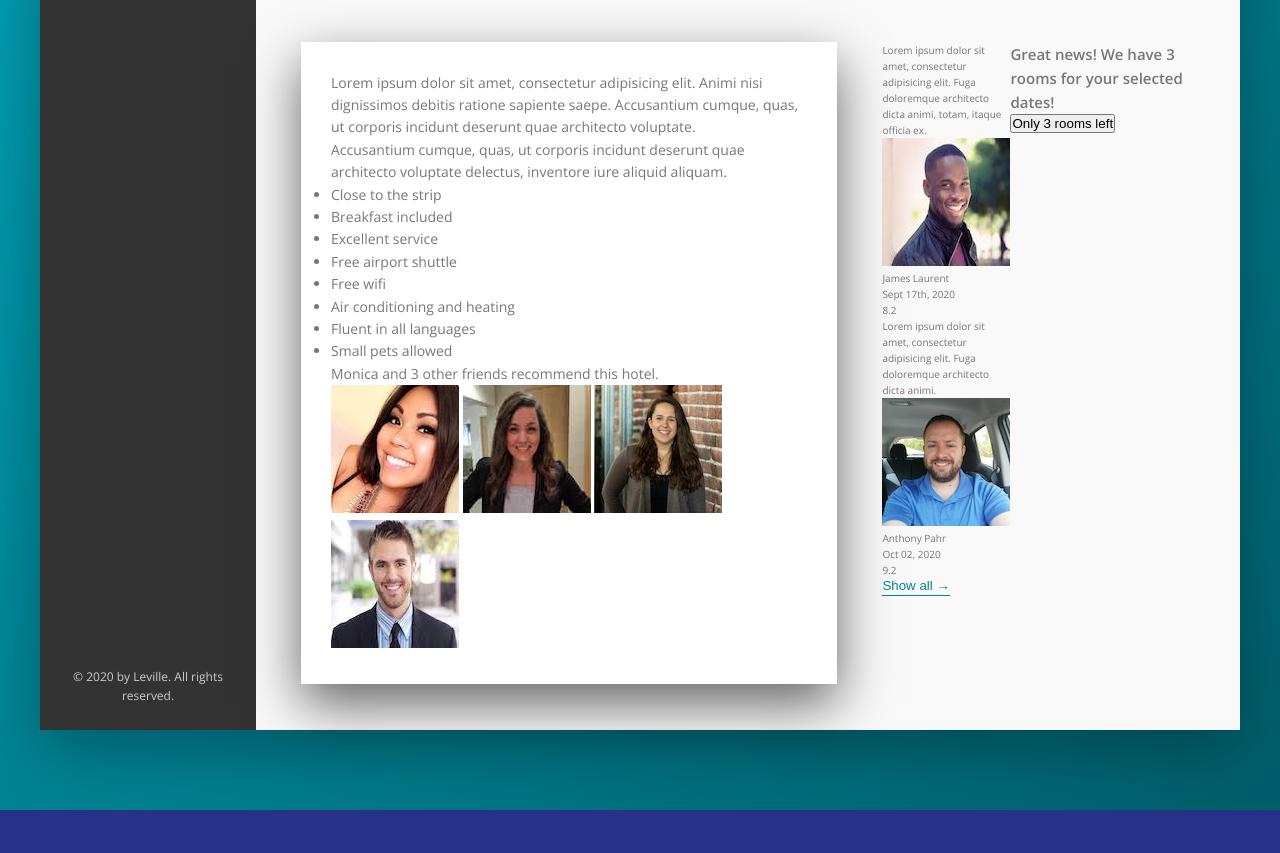
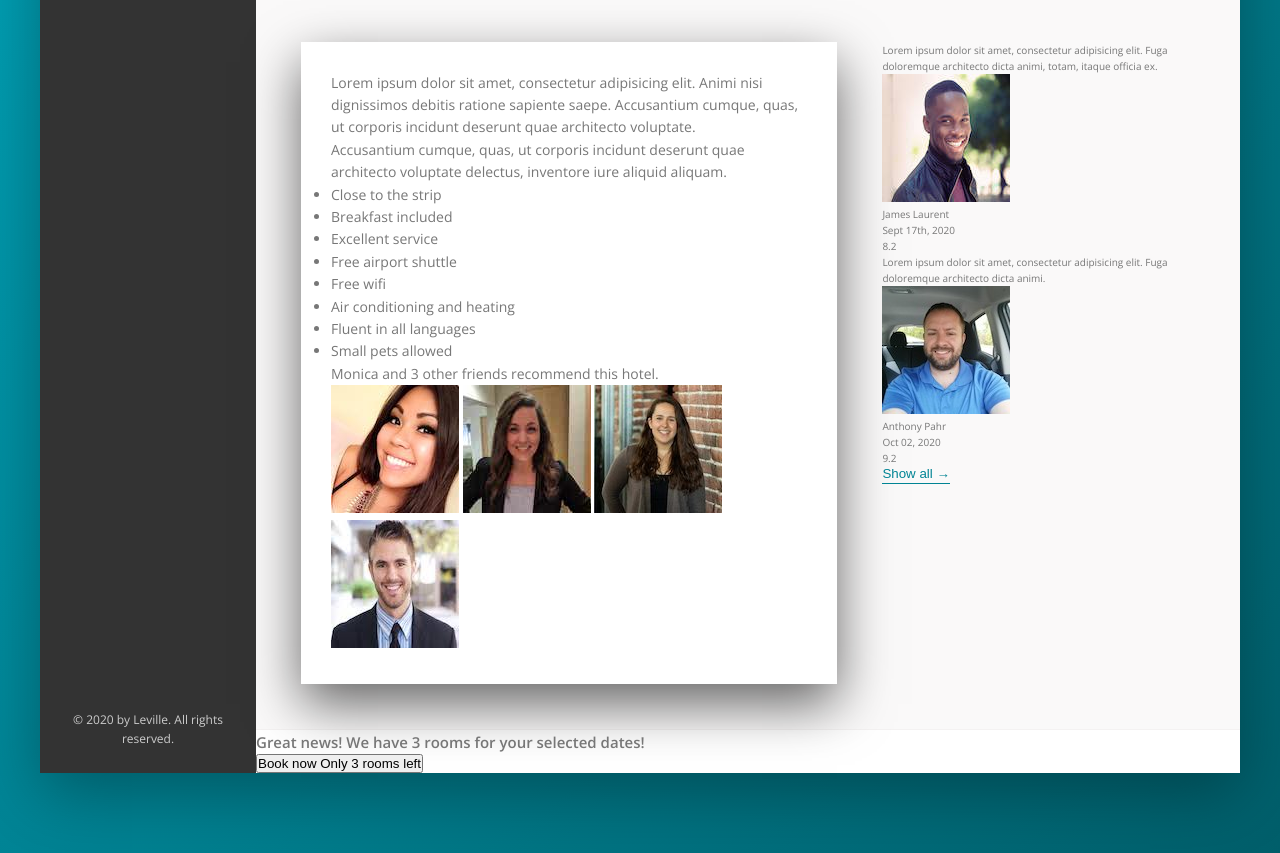
Before and after one commit to RachelNapier/leville-la, a website: page index.html in a window 1280 px wide. Shown: the part 439-1292 px from the top of the page. Before the commit the page ends 1249 px from the top, so only its background shows below. Drawn offline with nearby package versions, Linux system fonts and the light colour scheme.

Commit message:
Created two span elements for visible and invisble text within the btn.

```diff
--- a/index.html
+++ b/index.html
@@ -252,13 +252,15 @@
                 <span> &rarr; </span>
               </button>
             </div>
-
-            <div class="cta">
-              <h2 class="cta__book-now">
-                Great news! We have 3 rooms for your selected dates!
-              </h2>
-              <button class="btn">Only 3 rooms left</button>
-            </div>
+          </div>
+          <div class="cta">
+            <h2 class="cta__book-now">
+              Great news! We have 3 rooms for your selected dates!
+            </h2>
+            <button class="btn">
+              <span class="btn__visible">Book now</span>
+              <span class="btn__invisible">Only 3 rooms left</span>
+            </button>
           </div>
         </main>
       </div>
```
